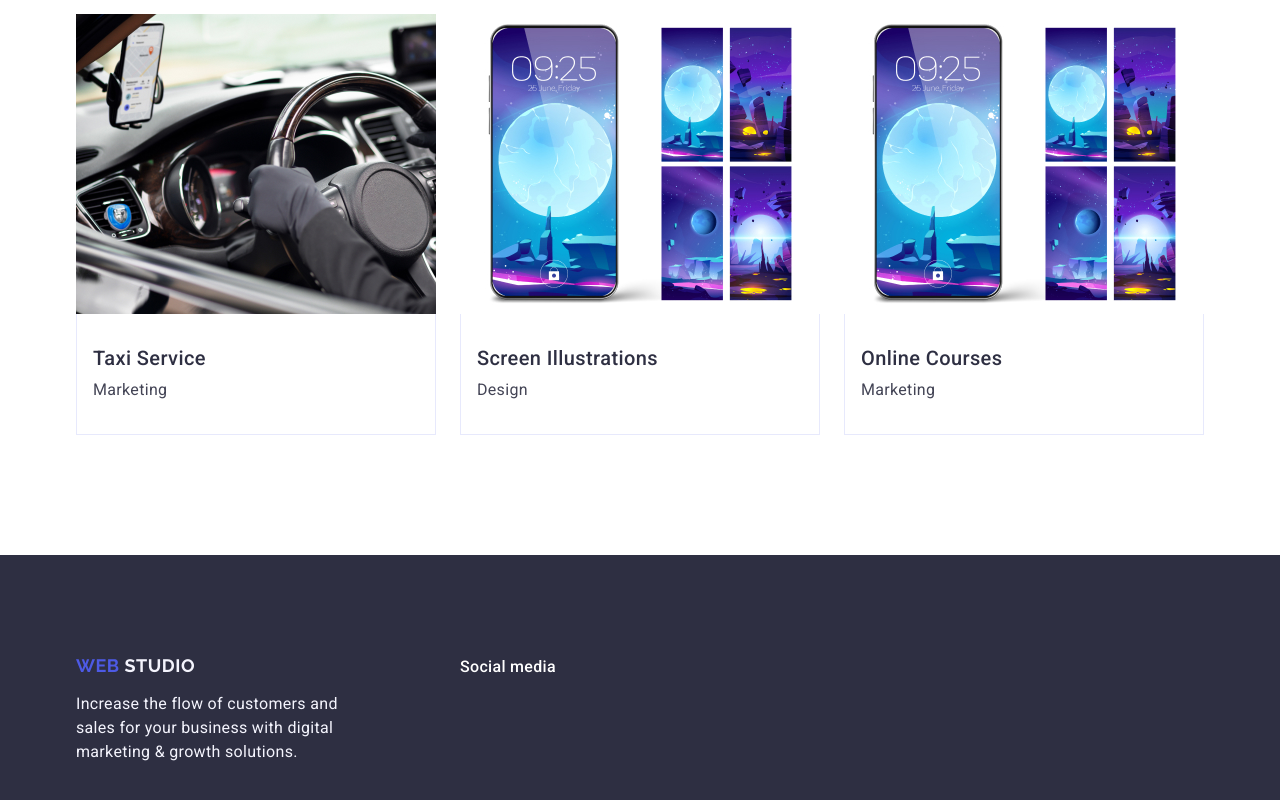
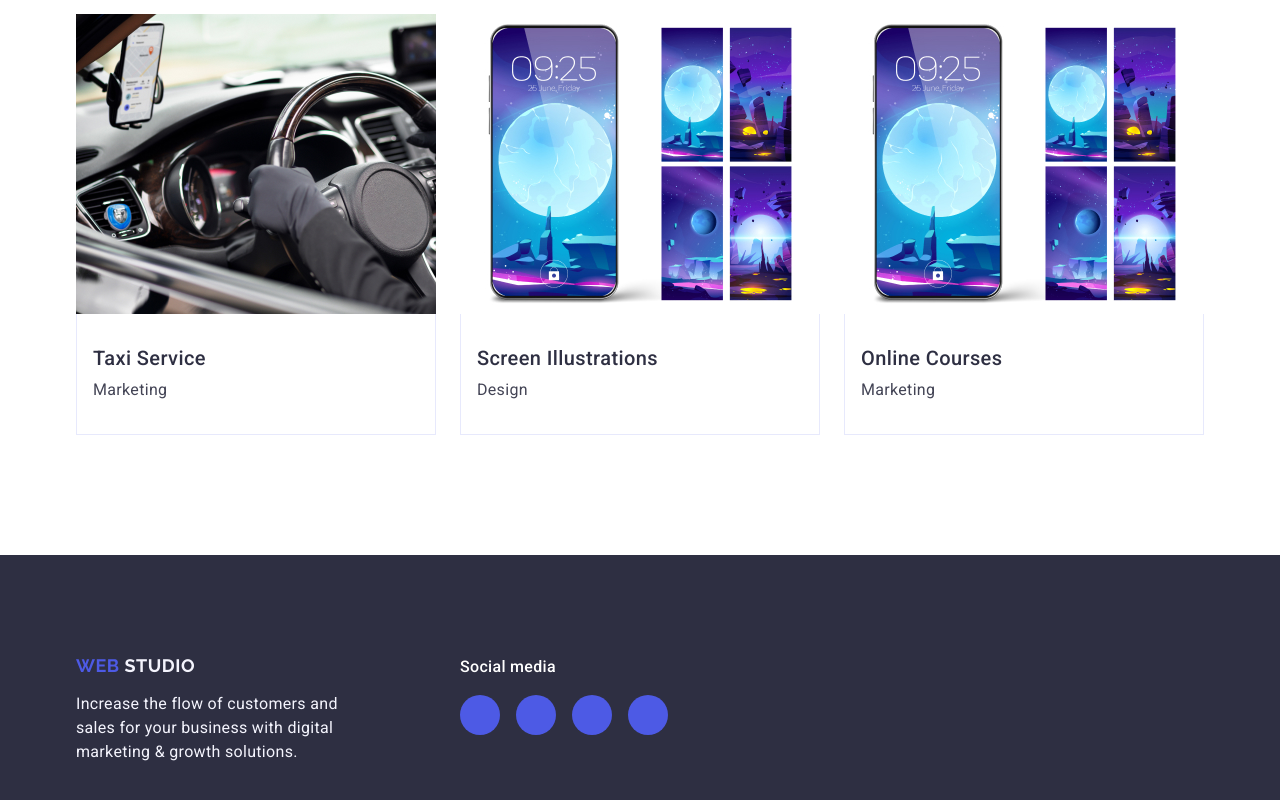
Before and after one commit to eilerbit/goit-markup-hw-04, a plain HTML site: page index.html in a window 1280 px wide. Shown: the part 2460-3260 px from the top of the page. Drawn offline with nearby package versions, Linux system fonts and the light colour scheme.

Commit message:
[#] Fix footer

```diff
--- a/css/styles.css
+++ b/css/styles.css
@@ -157,6 +157,7 @@ header {
     background-color: #2e2f42;
     padding: 188px 0 188px;
     background-image: linear-gradient(rgba(46, 47, 66, 0.7), rgba(46, 47, 66, 0.7)), url(../images/people-office.jpg);
+    margin: 0 auto;
     max-width: 1440px;
     background-repeat: no-repeat;
     background-position: center;
@@ -389,16 +390,19 @@ header {
 .social-link {
     width: 100%;
     height: 100%;
-    background-color: var(--primary-color);
+    background-color: #4d5ae5;
     border-radius: 50%;
     display: flex;
     align-items: center;
     justify-content: center;
     transition: background-color 250ms cubic-bezier(0.4, 0, 0.2, 1);
-    /* fill: #4D5AE5; */
+}
+
+.social-icon {
+    fill: #f4f4fd;
 }
 
 .social-link:hover,
 .social-link:focus {
-    background-color: var(--hover-focus-color);
+    background-color: #31d0aa;
 }
```
